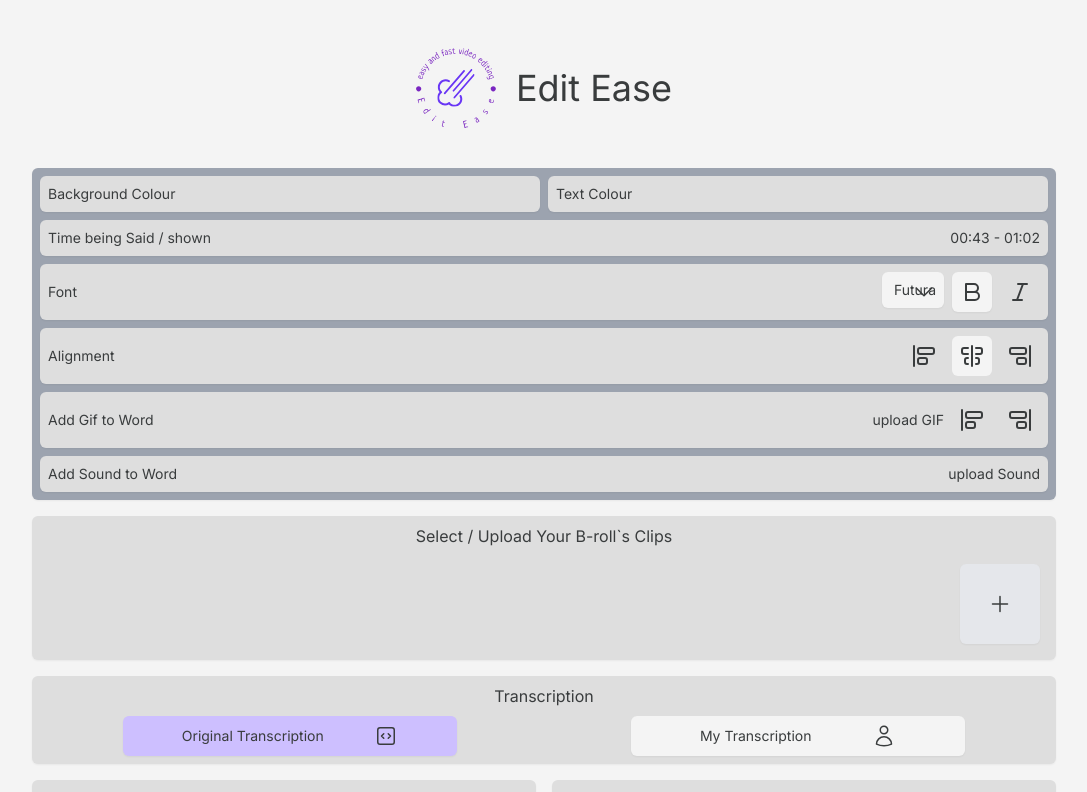
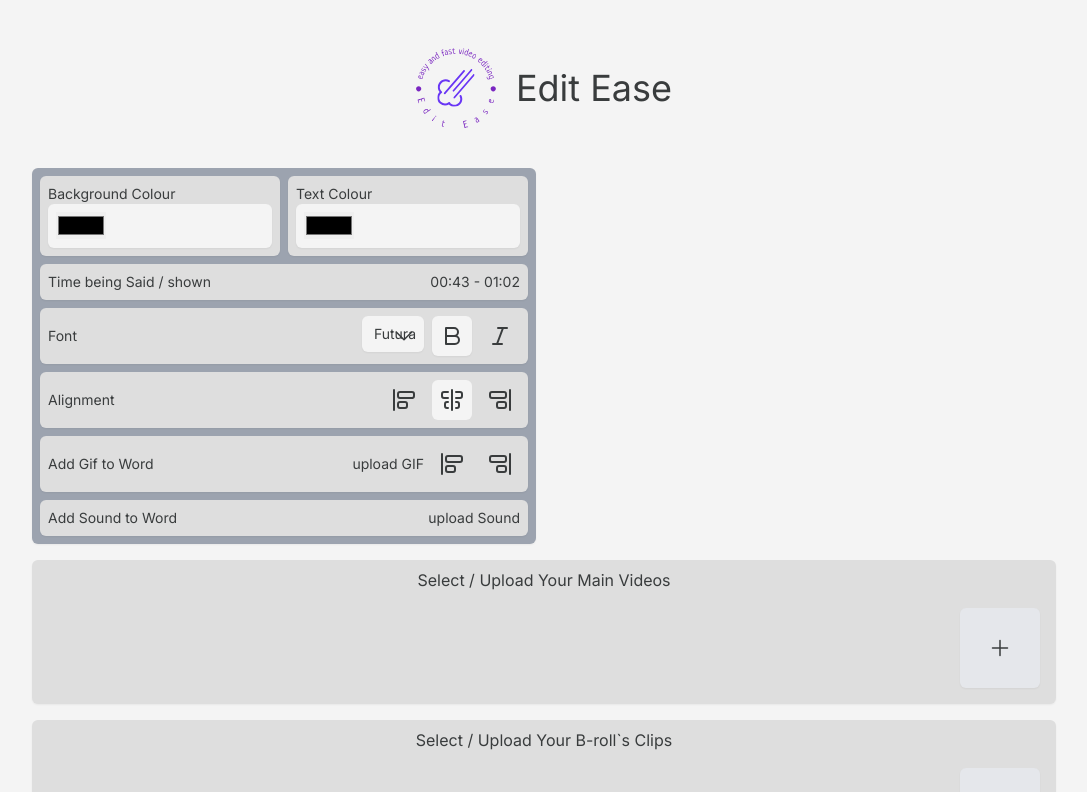
Before and after one commit to 1Like1Prayer/EditEase, a Next.js app: page / in a window 1280 px wide. Shown: the top 792 px of the page, without its empty margins (96-1183 px from the left). Built offline with nearby package versions, Linux system fonts and the light colour scheme.

Commit message:
ColourPicker.tsx

```diff
--- /dev/null
+++ b/src/app/components/ColourPicker/ColourPicker.tsx
@@ -0,0 +1,20 @@
+'use client';
+import { useRef, useState } from 'react';
+
+export const ColourPicker = () => {
+  const ref = useRef<HTMLInputElement>(null);
+  const [colour, setColour] = useState<string>('#eb0000');
+  const openColourDialog = () => ref?.current?.click();
+
+  return (
+    <div className={`button relative`} onClick={openColourDialog}>
+      <input
+        ref={ref}
+        type='color'
+        className='relative'
+        onChange={(event) => setColour(event.target.value || '')}
+      />
+      {/*<div className={`rounded-3xl p-20 bg-[${colour}]`}></div>?*/}
+    </div>
+  );
+};
--- a/src/app/components/EditSubscriptionDialog/EditSubscriptionDialog.tsx
+++ b/src/app/components/EditSubscriptionDialog/EditSubscriptionDialog.tsx
@@ -7,6 +7,7 @@ import {
   Bold,
   Italic,
 } from 'lucide-react';
+import { ColourPicker } from '@/app/components/ColourPicker/ColourPicker';
 
 const FONT_OPTIONS: SelectOptionType[] = [
   { title: 'Futura' },
@@ -26,10 +27,15 @@ export const EditSubscriptionDialog = ({
       <div className='grid grid-cols-2 gap-2'>
         <div className='card'>
           <div>Background Colour</div>
-          <div></div>
+          <div>
+            <ColourPicker />
+          </div>
         </div>
         <div className='card'>
           <div>Text Colour</div>
+          <div>
+            <ColourPicker />
+          </div>
           <div></div>
         </div>
         <div className='card col-span-2 flex flex-row items-center justify-between'>
--- a/src/app/page.tsx
+++ b/src/app/page.tsx
@@ -14,8 +14,11 @@ export default function Home() {
     <main className=' flex min-h-screen flex-col items-center gap-10 py-12'>
       <HeaderComponent companyName={'Edit Ease'} />
       <div className='grid w-4/5 grid-cols-2 gap-4'>
+        <div>
+          <EditSubscriptionDialog isOpen={true}/>
+        </div>
         <div className='col-span-2'>
-          <EditSubscriptionDialog isOpen={true}/>
+          <VideoUploaderCard title={'Select / Upload Your Main Videos'}/>
         </div>
         <div className='col-span-2'>
           <VideoUploaderCard title={'Select / Upload Your B-roll`s Clips'}/>
```
